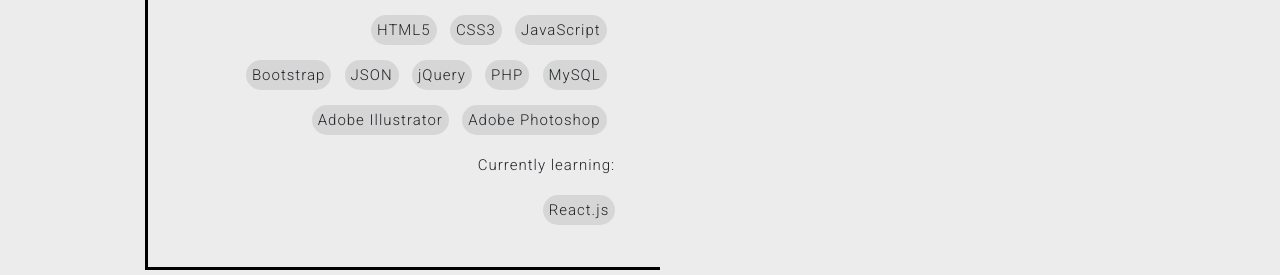
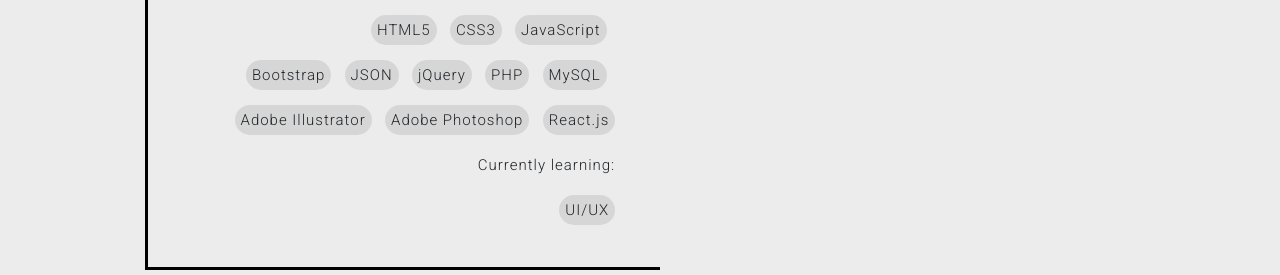
Before and after one commit to lamiademirok/lamiademirok.github.io, a plain HTML site: page index.html in a window 1280 px wide. Shown: the part 1171-1446 px from the top of the page. Drawn offline with nearby package versions, Linux system fonts and the light colour scheme; a web font is replaced by a local one.

Commit message:
Update index.html

```diff
--- a/index.html
+++ b/index.html
@@ -75,9 +75,10 @@
                        <span class="techItem">MySQL</span>&ensp;<br><br>
                        <span class="techItem">Adobe Illustrator</span>&ensp;
                        <span class="techItem">Adobe Photoshop</span>&ensp;
+		       <span class="techItem">React.js</span>
                        <br>
                         <br>Currently learning:<br><br>
-                        <span class="techItem">React.js</span>
+		       <span class="techItem">UI/UX</span>
                         </p>
                  </div>
                 </div>
```
